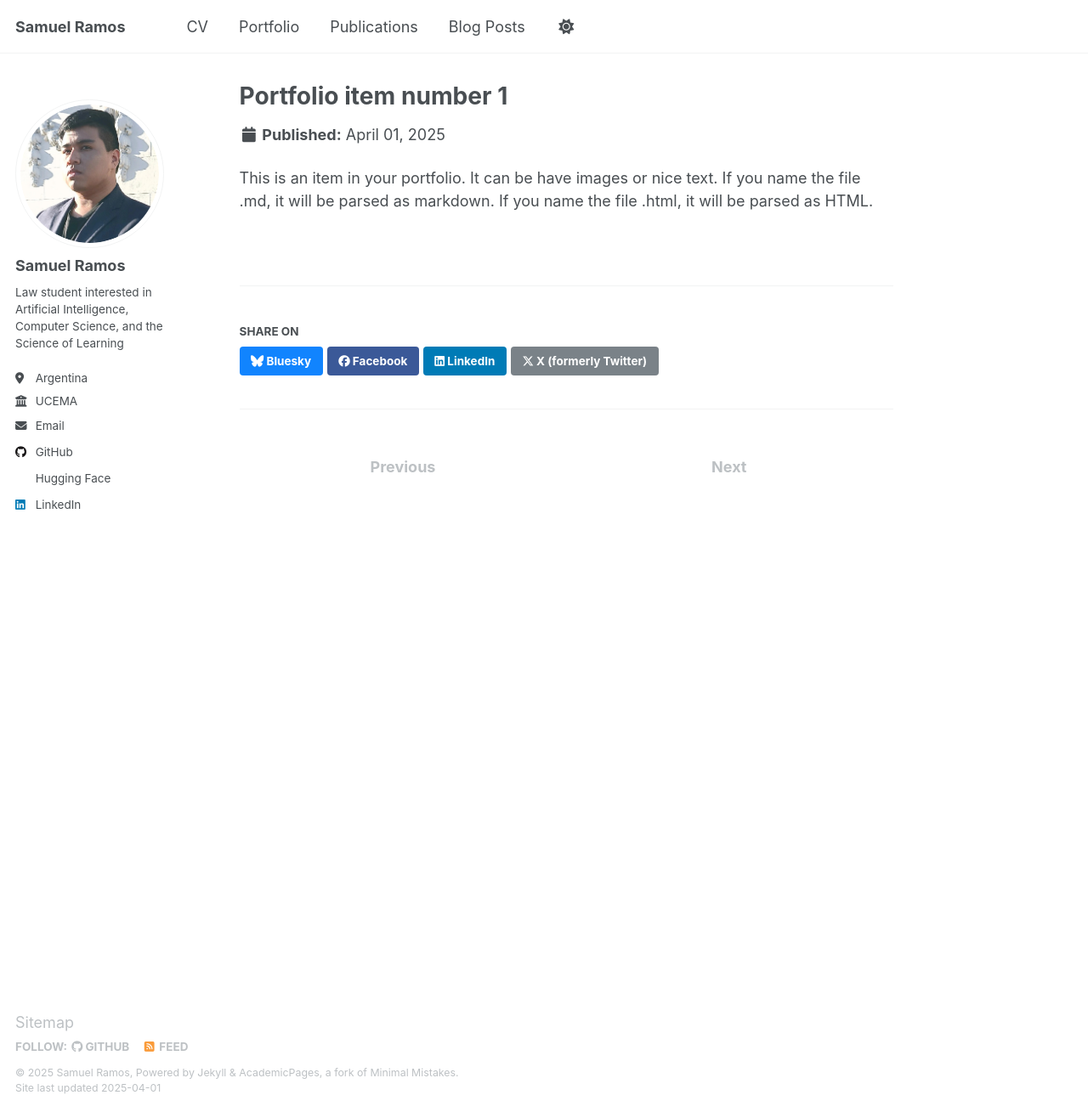
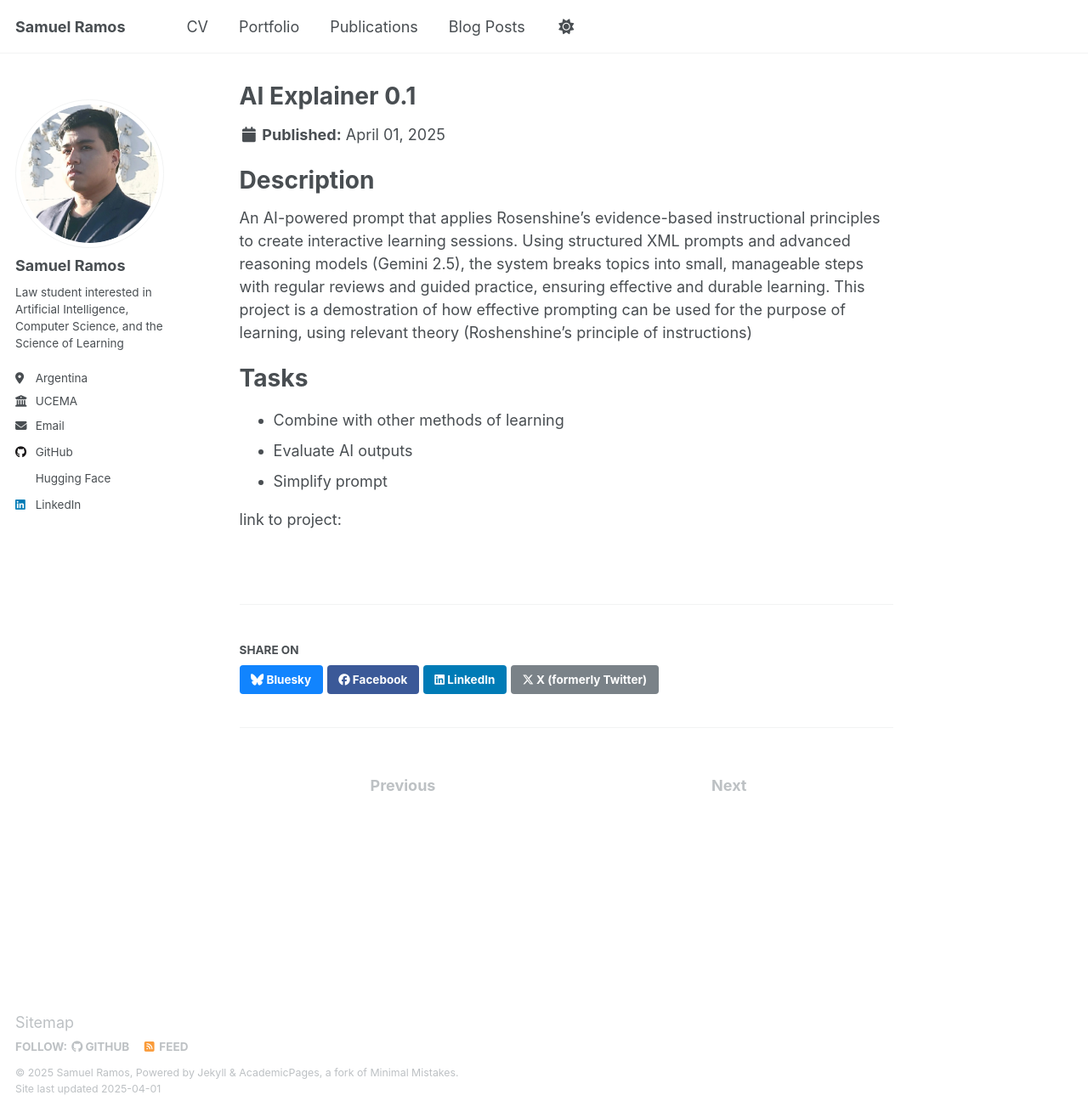
Before and after one commit to saiefr/saiefr.github.io, a Jekyll site: the page built from _portfolio/portfolio-1.md, in a window 1280 px wide and 1309 px high. Shown: the whole window at 85% size. Built offline with Jekyll 4.4.1, drawn with Linux system fonts in a browser that asks for light colours.

Commit message:
Update portfolio-1.md

```diff
--- a/_portfolio/portfolio-1.md
+++ b/_portfolio/portfolio-1.md
@@ -1,7 +1,14 @@
 ---
-title: "Portfolio item number 1"
-excerpt: "Short description of portfolio item number 1<br/><img src='/images/500x300.png'>"
+title: "AI Explainer 0.1"
 collection: portfolio
+project: https://github.com/saiefr/Experimental-GenAI-Prompts/blob/main/Education/AI%20Explainer.md
 ---
+# Description
+An AI-powered prompt that applies Rosenshine's evidence-based instructional principles to create interactive learning sessions. Using structured XML prompts and advanced reasoning models (Gemini 2.5), the system breaks topics into small, manageable steps with regular reviews and guided practice, ensuring effective and durable learning. This project is a demostration of how effective prompting can be used for the purpose of learning, using relevant theory (Roshenshine's principle of instructions)
 
-This is an item in your portfolio. It can be have images or nice text. If you name the file .md, it will be parsed as markdown. If you name the file .html, it will be parsed as HTML.
+# Tasks
+- Combine with other methods of learning
+- Evaluate AI outputs
+- Simplify prompt
+
+link to project:
```
